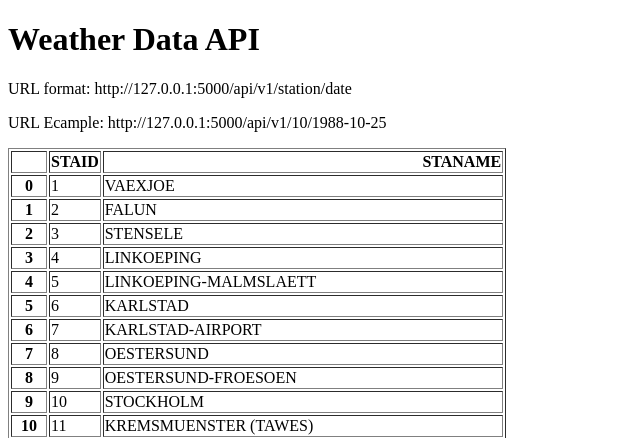
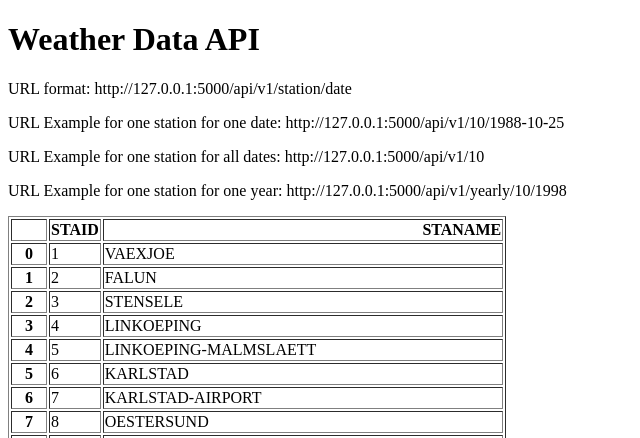
Before and after one commit to mario-lasic/weather-api, a Flask app: page / in a window 1280 px wide. Shown: the top 438 px of the page, without its empty margins (0-640 px from the left). Run offline with Flask 3, Linux system fonts and the light colour scheme.

Commit message:
Add URL endpoint for yearly and all data

```diff
--- a/main.py
+++ b/main.py
@@ -19,6 +19,21 @@ def api(station, date):
             "date": date,
             "temperature": temperature}
 
+@app.route("/api/v1/<station>")
+def all_data(station):
+    filename = f"data_small/TG_STAID{str(station).zfill(6)}.txt"
+    df = pd.read_csv(filename, skiprows=20, parse_dates=["    DATE"])
+    result = df.to_dict(orient="records")
+    return result
+
+@app.route("/api/v1/yearly/<station>/<year>")
+def yearly(station, year):
+    filename = f"data_small/TG_STAID{str(station).zfill(6)}.txt"
+    df = pd.read_csv(filename, skiprows=20)
+    df["    DATE"] = df["    DATE"].astype(str)
+    result = df[df["    DATE"].str.startswith(str(year))].to_dict(orient="records")
+    return result
+
 
 if __name__ == "__main__":
     app.run(debug=True)
--- a/templates/index.html
+++ b/templates/index.html
@@ -7,7 +7,9 @@
 <body>
     <h1>Weather Data API</h1>
     <p>URL format: http://127.0.0.1:5000/api/v1/station/date</p>
-    <p>URL Ecample: http://127.0.0.1:5000/api/v1/10/1988-10-25</p>
+    <p>URL Example for one station for one date: http://127.0.0.1:5000/api/v1/10/1988-10-25</p>
+    <p>URL Example for one station for all dates: http://127.0.0.1:5000/api/v1/10</p>
+    <p>URL Example for one station for one year: http://127.0.0.1:5000/api/v1/yearly/10/1998</p>
     <p>{{ data|safe }}</p>
 </body>
 </html>
```
